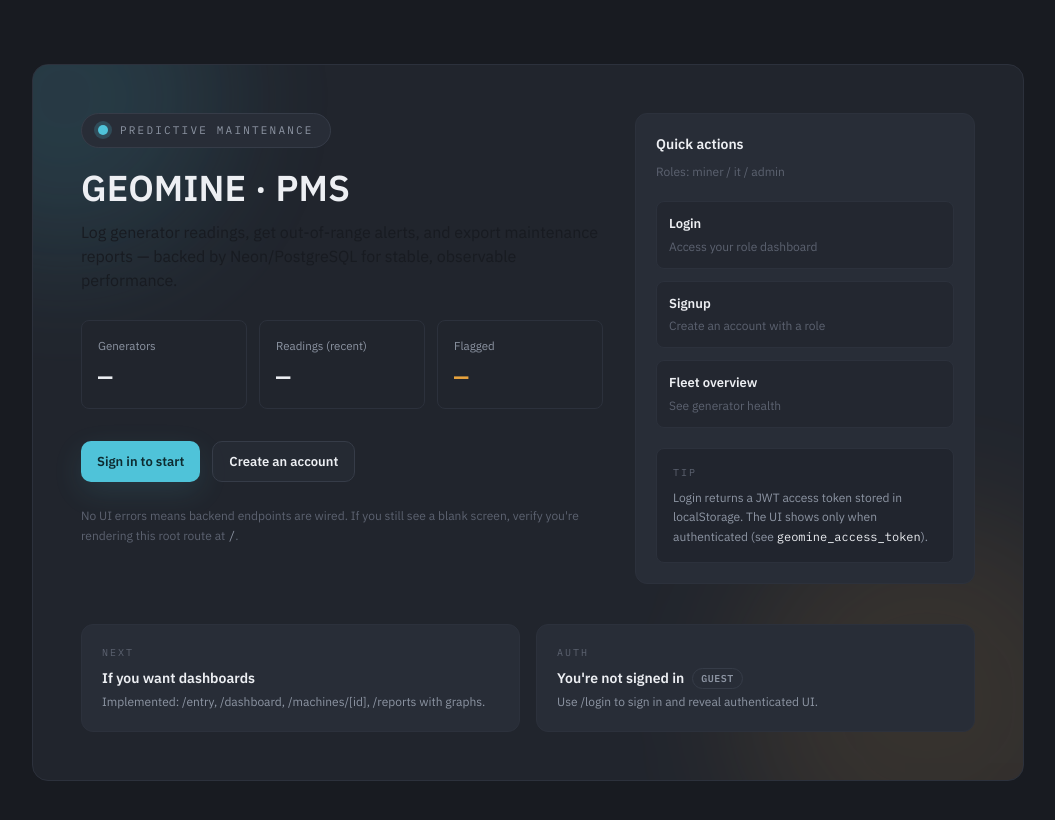
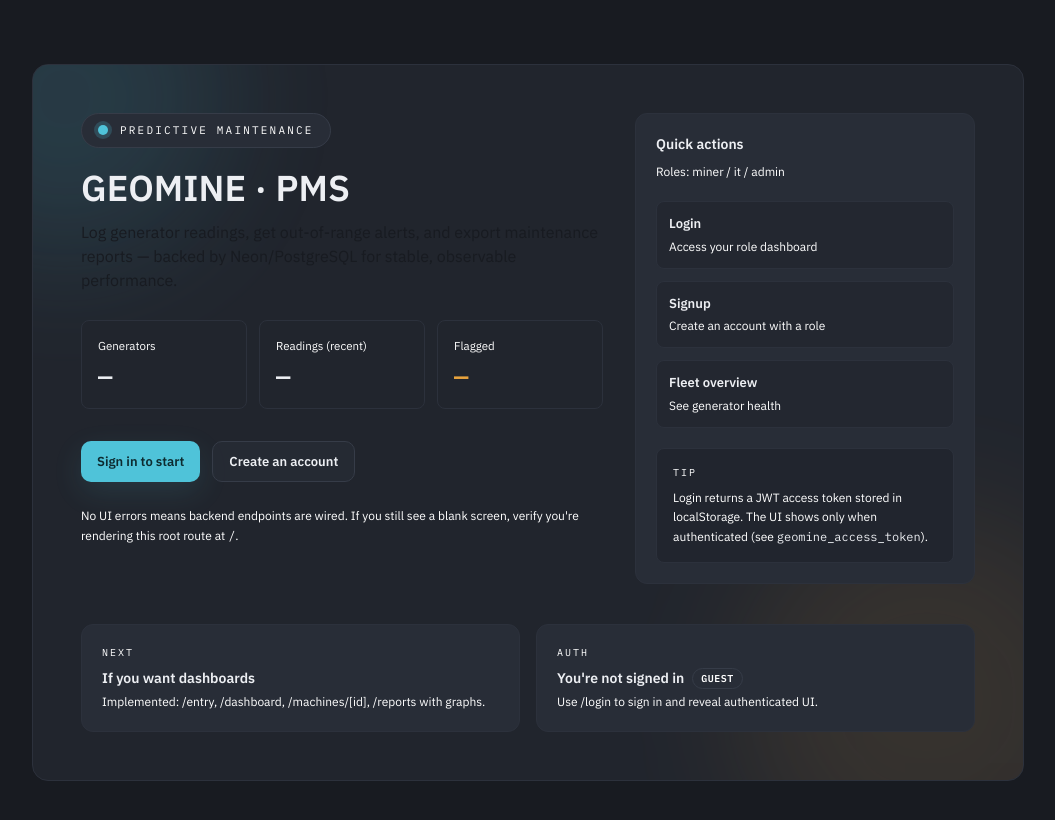
Before and after one commit to Storm00212/GEOMINE-BACKEND-API, a Next.js app in the folder geomine-frontend/: page / in a window 1280 px wide. Shown: the top 820 px of the page, without its empty margins (112-1167 px from the left). Built offline with nearby package versions, Linux system fonts and the light colour scheme.

Commit message:
ui fixes

```diff
--- a/geomine-frontend/tailwind.config.ts
+++ b/geomine-frontend/tailwind.config.ts
@@ -12,7 +12,7 @@ const config: Config = {
         side: "#14161B",
         panel: { DEFAULT: "#21252D", alt: "#282D37" },
         line: { DEFAULT: "#363C48", soft: "#2C313C" },
-        ink: { DEFAULT: "#EDEFF3", dim: "#8D95A3", faint: "#5C6270" },
+        ink: { DEFAULT: "#EDEFF3", dim: "#FFFFFF", faint: "#FFFFFF" },
         amber: { DEFAULT: "#E8A33D", dim: "#4A3B22" },
         green: { DEFAULT: "#4FAE7C", dim: "#22392E" },
         red: { DEFAULT: "#E0574F", dim: "#402323" },
```
